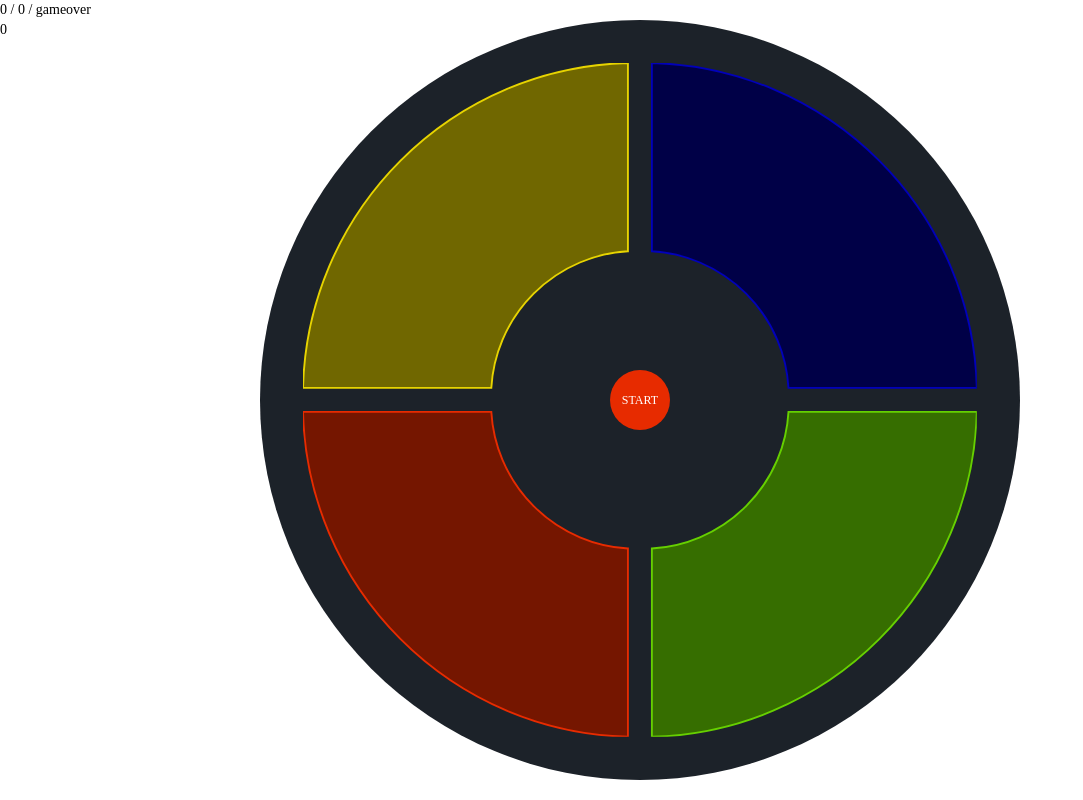
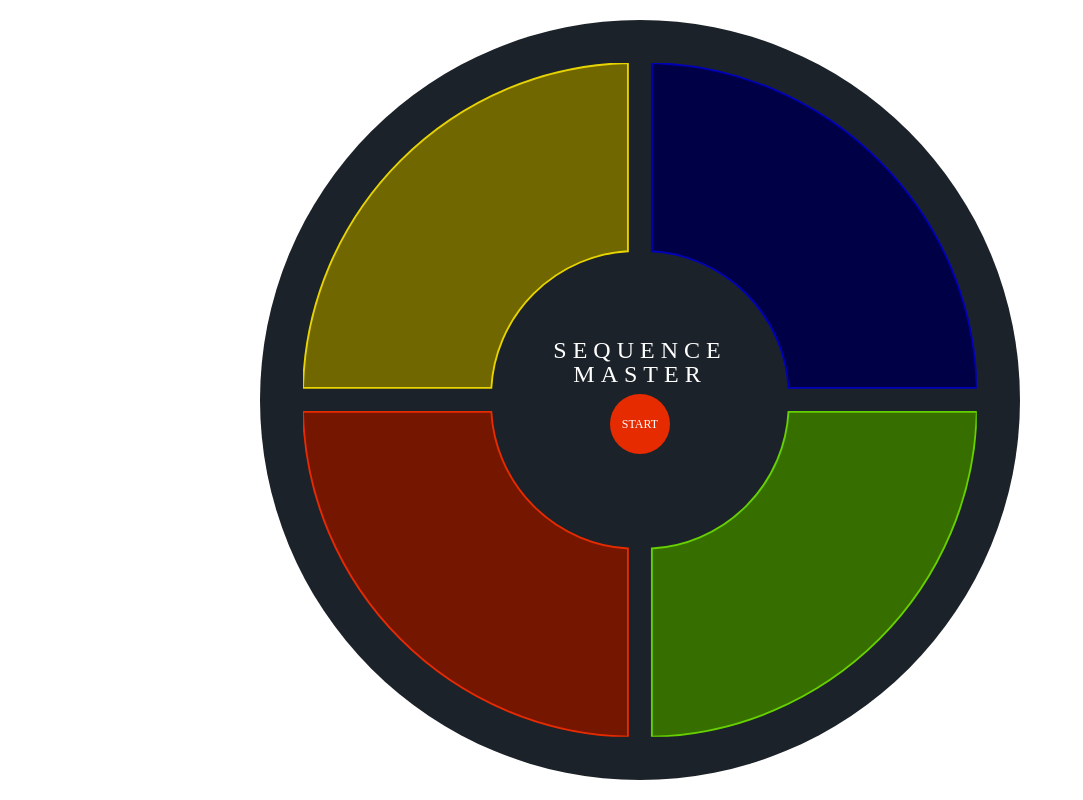
Before and after one commit to aweidele/react-simon2, a React (Vite) app: page / in a window 1280 px wide. Shown: the whole page, without its empty margins (0-1083 px from the left). Built offline with nearby package versions, Linux system fonts and the light colour scheme; a web font is replaced by a local one.

Commit message:
Adding title

```diff
--- a/src/components/GameBoard.jsx
+++ b/src/components/GameBoard.jsx
@@ -87,7 +87,7 @@ export function GameBoard() {
 
   return (
     <>
-      <div className="fixed text-sm">
+      <div className="fixed text-sm hidden">
         <p>
           {iteration} / {gameSequence.length} / {gameMode}
         </p>
@@ -103,6 +103,11 @@ export function GameBoard() {
       <div className="max-w-210 max-h-screen mx-auto p-5 aspect-square">
         <div className="h-full w-full bg-almost-black rounded-full relative flex justify-center items-center">
           <div className="w-[40%]">
+            <h1 className="text-white text-title full:text-title-full text-center uppercase tracking-[0.25em] leading-[1em]">
+              Sequence
+              <br />
+              Master
+            </h1>
             <StartButton onClick={handleStart} disabled={gameMode !== "gameover"} />
           </div>
           {gameButtons.map((btn, i) => (
@@ -116,6 +121,9 @@ export function GameBoard() {
               onMouseUp={() => {
                 handleButtonUp(i + 1);
               }}
+              onMouseLeave={() => {
+                setActiveButton(0);
+              }}
               disabled={gameMode !== "player"}
               error={gameMode === "error" || gameMode === "error-flash"}
             />
--- a/src/components/GameButton.jsx
+++ b/src/components/GameButton.jsx
@@ -9,7 +9,7 @@ const colors = {
 };
 import { buttons } from "../functions/sound";
 
-export const GameButton = ({ color, active, onMouseDown, onMouseUp, disabled, error }) => {
+export const GameButton = ({ color, active, onMouseDown, onMouseUp, onMouseLeave, disabled, error }) => {
   const fillClass = buttons[color].colors[active ? 1 : 0];
   const strokeClass = buttons[color].stroke;
   const positionClass = buttons[color].position;
@@ -101,7 +101,7 @@ export const GameButton = ({ color, active, onMouseDown, onMouseUp, disabled, er
   }, [active]);
 
   return (
-    <button disabled={disabled} className={`w-[43%] pointer-events-none touch-manipulation block absolute ${positionClass}`} onMouseDown={onMouseDown} onMouseUp={onMouseUp}>
+    <button disabled={disabled} className={`w-[43%] pointer-events-none touch-manipulation block absolute ${positionClass}`} onMouseDown={onMouseDown} onMouseUp={onMouseUp} onMouseLeave={onMouseLeave}>
       <svg xmlns="http://www.w3.org/2000/svg" viewBox="0 0 347.845 347.845">
         <path
           className={`pointer-events-auto ${fillClass} transition duration-200 stroke-2 ${strokeClass}`}
--- a/src/components/StartButton.jsx
+++ b/src/components/StartButton.jsx
@@ -1,6 +1,6 @@
 export function StartButton({ disabled, onClick }) {
   return (
-    <button onClick={onClick} disabled={disabled} className={`bg-red-active w-[20%] aspect-square rounded-full text-white uppercase m-auto block text-xs transition-all${disabled ? " opacity-30" : ""}`}>
+    <button onClick={onClick} disabled={disabled} className={`bg-red-active hover:bg-red-hover w-[20%] aspect-square rounded-full text-white uppercase mx-auto block text-start-button my-2 transition-all${disabled ? " opacity-30" : ""}`}>
       Start
     </button>
   );
--- a/src/index.css
+++ b/src/index.css
@@ -11,12 +11,17 @@
   --color-green-active: #66d000;
   --color-red: #751600;
   --color-red-active: #e72b00;
+  --color-red-hover: #ff5c38;
 
   --text-lg: 30px;
+  --text-start-button: clamp(0.375rem, 1.1vw, 0.75rem);
+  --text-title: clamp(0.375rem, 1.2903225806451613vw + 0.07258064516129033rem, 0.75rem);
+  --text-title-full: 1.5rem;
 
   --spacing-button: 5.625%;
 
   --font-sans: "Aldrich", serif;
+  --breakpoint-full: 52.5rem;
 }
 
 button:not(:disabled) {
```
